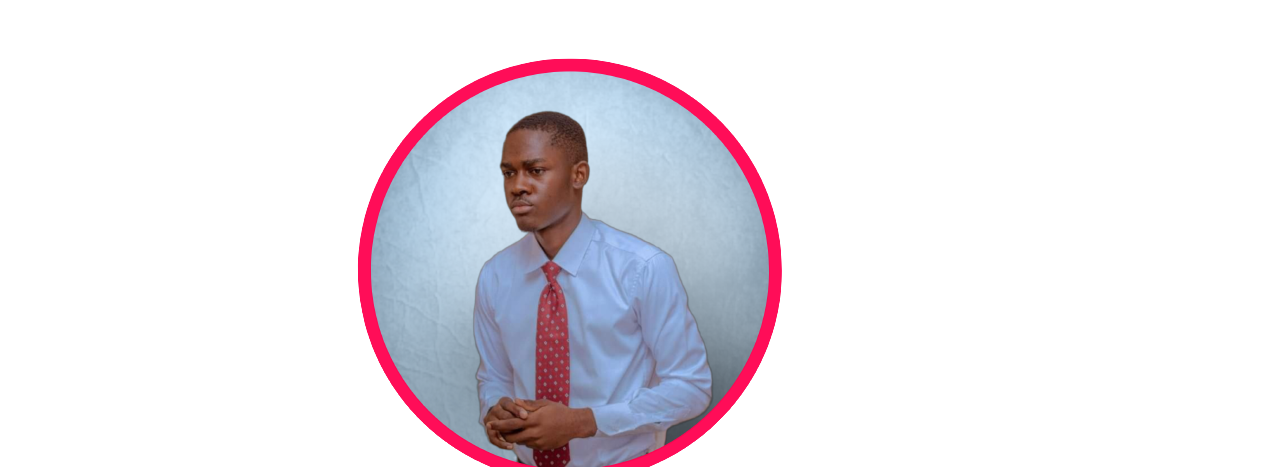
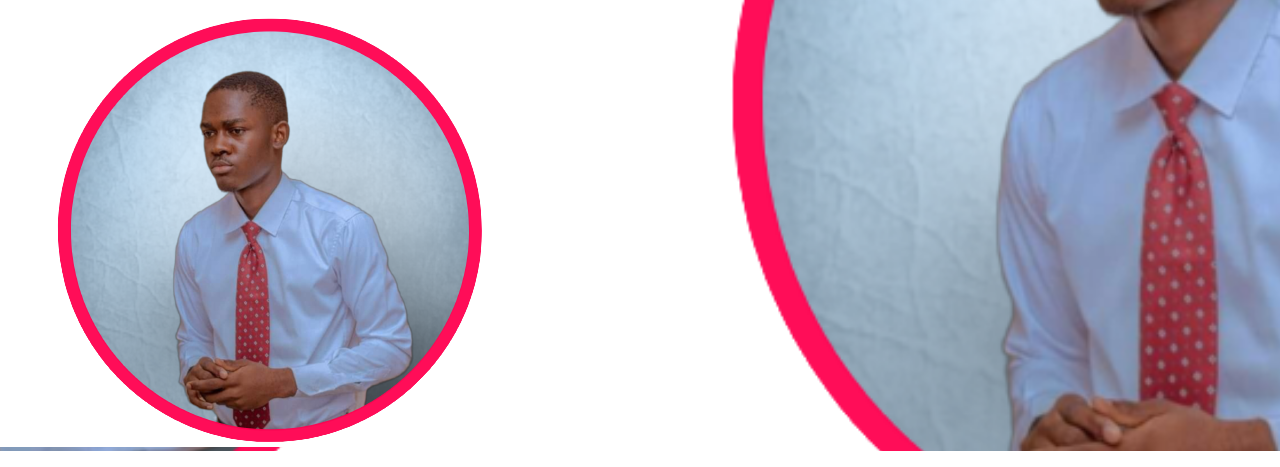
Before and after one commit to FalandyJEAN/HTML_CSS, a plain HTML site: page index.html in a window 1280 px wide. Shown: the top 467 px of the page. Drawn offline with Linux system fonts and the light colour scheme.

Commit message:
change background head

```diff
--- a/CSS/style.css
+++ b/CSS/style.css
@@ -20,10 +20,12 @@ h1{
     color:#ff004f !important;
 }
 /*---------------------------------------------------------------acceuil----------------------------------------------------------*/
-
-#header img{
-    margin-top: 40px;
-    margin-left:300px;
+#header{
+    background-image: url(../IMAGES/profile-cercle.png);
+    background-size: cover;
+    background-position: 80%;
+    background-position-x: 600px;
+    background-position-y: 600px;
 }
 .container{
     padding: 20px 10%;
```
